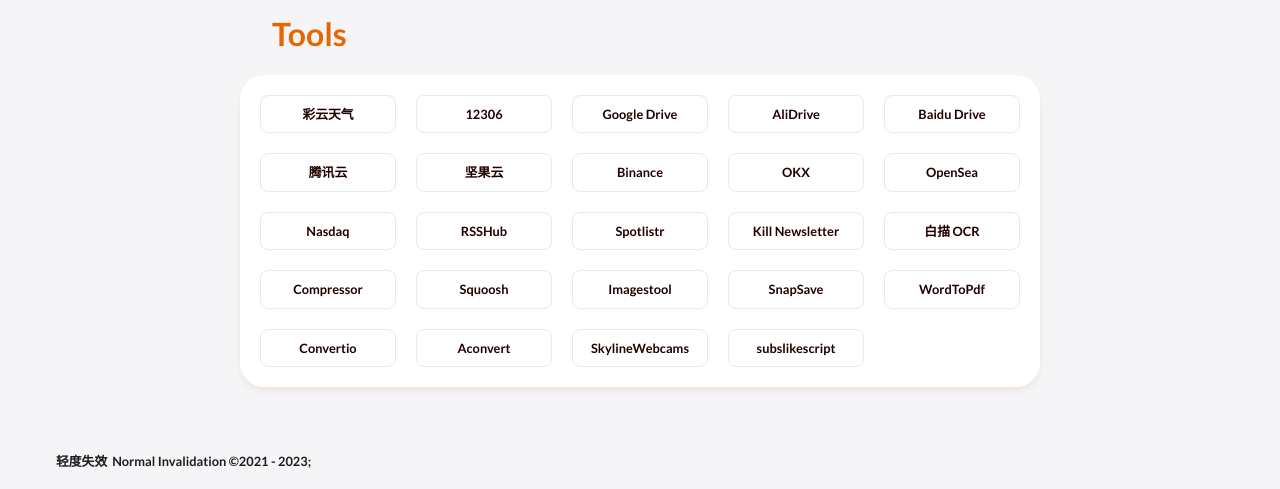
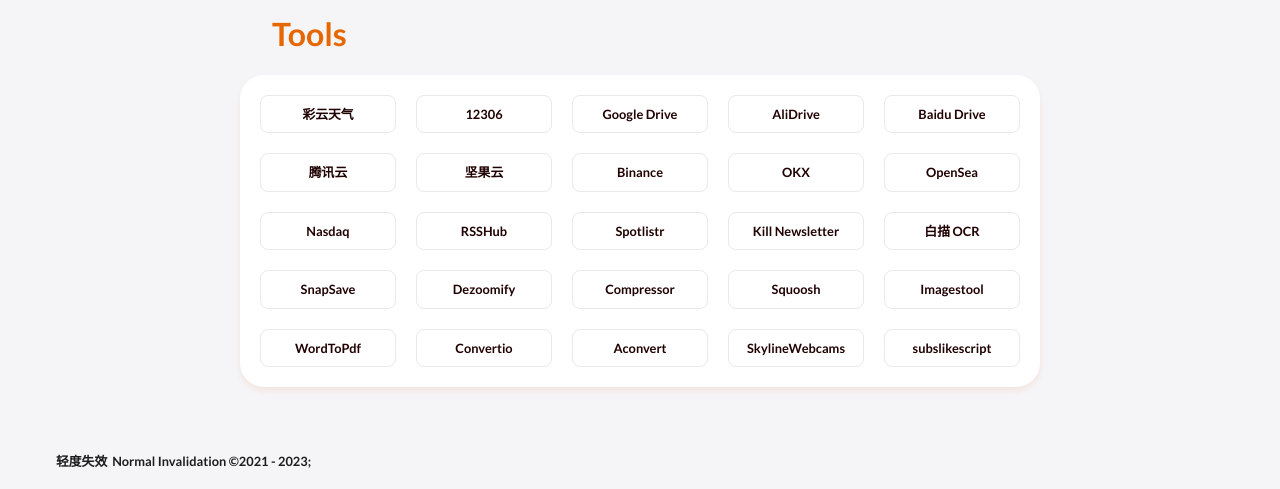
Before and after one commit to Egcoo/egcoo.github.io, a website built with Parcel: page index.html in a window 1280 px wide. Shown: the part 2678-3167 px from the top of the page. Built offline with nearby package versions, Linux system fonts and the light colour scheme.

Commit message:
regular website replacement

```diff
--- a/index.html
+++ b/index.html
@@ -1225,6 +1225,24 @@
             </li>
             <li class="link-list__item">
               <a
+                href="https://snapsave.io/zh-cn20"
+                class="link-list__link"
+                target="_blank"
+                rel="noreferrer"
+                >SnapSave</a
+              >
+            </li>
+            <li class="link-list__item">
+              <a
+                href="https://dezoomify.ophir.dev/"
+                class="link-list__link"
+                target="_blank"
+                rel="noreferrer"
+                >Dezoomify</a
+              >
+            </li>
+            <li class="link-list__item">
+              <a
                 href="https://compressor.io/"
                 class="link-list__link"
                 target="_blank"
@@ -1234,7 +1252,7 @@
             </li>
             <li class="link-list__item">
               <a
-                href="https://dezoomify.ophir.dev/"
+                href="https://squoosh.app/"
                 class="link-list__link"
                 target="_blank"
                 rel="noreferrer"
@@ -1248,15 +1266,6 @@
                 target="_blank"
                 rel="noreferrer"
                 >Imagestool</a
-              >
-            </li>
-            <li class="link-list__item">
-              <a
-                href="https://snapsave.io/zh-cn20"
-                class="link-list__link"
-                target="_blank"
-                rel="noreferrer"
-                >SnapSave</a
               >
             </li>
             <li class="link-list__item">
```
